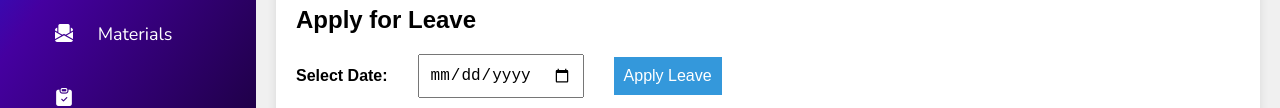
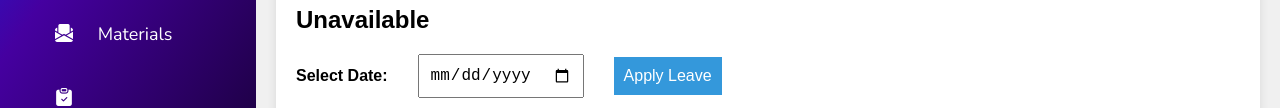
Before and after one commit to Mohithesh/College-System-Management, a website: page public/home.html in a window 1280 px wide. Shown: the part 346-454 px from the top of the page. Drawn offline with nearby package versions, Linux system fonts and the light colour scheme; a small style sheet from the web is missing.

Commit message:
Front end part done

```diff
--- a/public/home.html
+++ b/public/home.html
@@ -70,7 +70,7 @@
 
       <!-- Leave Application Section -->
       <section class="leave-application">
-        <h2>Apply for Leave</h2>
+        <h2>Unavailable</h2>
         <div class="leave-form-row">
           <label for="leave-date">Select Date:</label>
           <input type="date" id="leave-date">
```
Also changed, not shown: public/assets/images/image4.jpg (renamed from assets/images/image4.jpg), public/assets/images/img2.jpg (renamed from assets/images/img2.jpg), public/assets/images/img3.jpeg (renamed from assets/images/img3.jpeg), 1 other file.
